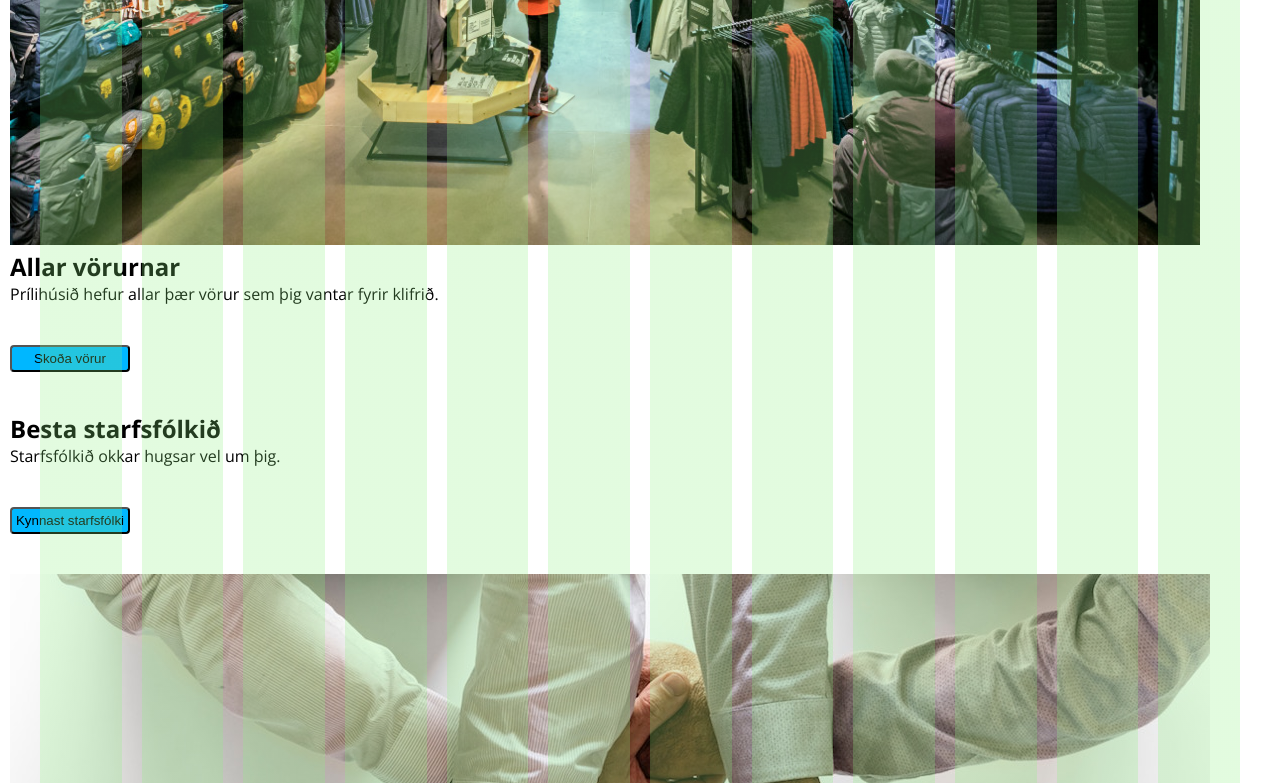
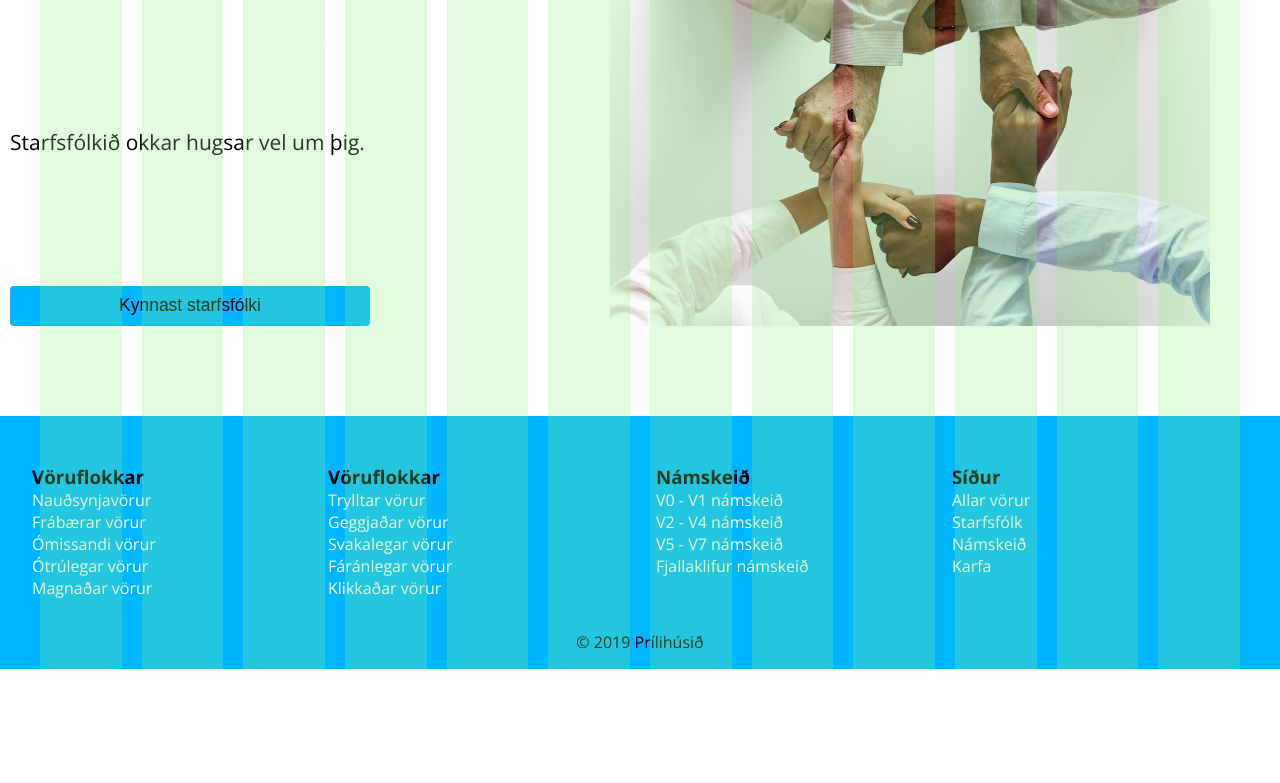
Before and after one commit to emj25/Hopverkefni1, a website: page index.html in a window 1280 px wide. Shown: the part 717-1500 px from the top of the page. After the commit the page ends 1386 px from the top, so only its background shows below. Drawn offline with nearby package versions, Linux system fonts and the light colour scheme; files that its build step writes are made by us from their sources.

Commit message:
Ýmsar lagfæringar

```diff
--- a/scss/_button.scss
+++ b/scss/_button.scss
@@ -1,13 +1,10 @@
 .button {
     background-color: $colblue;
     color: $colblack;
-    display: block;
-    margin-top: 3em;
-    margin-bottom: 3em;
     width: 9em;
-    height: 2em;
+    height: 3em;
     border-radius: 0.3em;
-    align-self: flex-start;
+    border-style: none;
 }
 
 .button:hover {
@@ -15,8 +12,13 @@
     color: $colwhite;
 }
 
+.button__link {
+    font-size: $fontsizeXL;
+}
+
 .button__link:hover {
-    color: $colwhite;
+    background-color: $colwhite;
+    color: $colred;
 }
 
 .button__link:link {
--- a/scss/_forsida.scss
+++ b/scss/_forsida.scss
@@ -4,7 +4,6 @@
     font-family: $ffmain;
     margin: 0 $spacingS;
     max-width: 75em;
-
 }
 
 .index__main__col{
@@ -19,25 +18,32 @@
     flex-wrap:wrap;
 }
 
-.index__main__text{
-    padding-bottom: $spacingS;
-    align-items: flex-start;
+.index__main__card {
+    display: flex;
+    flex-direction: column;
+    justify-content:space-between;
+    width: 100%;
+    height: auto;
+    padding-bottom: $spacingL;
 }
 
-.index__main__text h2{
+.index__card__header{
     line-height: 3em;
+    font-size: $fontsizeXXL;
 }
 
-.index__main__item {
-    display: flex;
-    justify-content: flex-start;
-    width: 100%;
-    height: auto;
-    padding-bottom: $spacingS;
+.index__card__text {
+    font-size: $fontsizeXL;
+    padding: $spacingL 0;
 }
 
 .index__main__img{
     width: 100%;
+}
+
+.button {
+    align-self: flex-start;
+    width: 60%;
 }
 
 @media(min-width: 700px){
@@ -45,18 +51,18 @@
         margin: $spacingS;
     }
 
-    .index__main__text {
+    .index__main__row {
+        padding-bottom: $spacingL;
+    }
+    .index__main__card {
         width: 50%;
         }
-
-    .index__main__item {
-        width: 50%;
-    }
 
     .img--first-flex-item {
         order: -1;
         padding-right: $spacingS;
     }
+
 }
 
 @media(min-width: 1000px){
--- a/scss/_staff.scss
+++ b/scss/_staff.scss
@@ -1,7 +1,5 @@
 
 .staff__img {
-    display: flex;
-    flex-wrap: wrap;
     position: relative;
     padding: 1em 0;
     width: auto;
@@ -11,8 +9,8 @@
     position: relative;
     display: flex;
     flex-wrap: wrap;
-    width: 100%;
     height: 32em;
+    width:auto;
 }
 
 .staff__img__item {
@@ -35,7 +33,7 @@
 .staff__img__front {
     position: absolute;
     padding-bottom: 2em;
-    max-width: 90%;
+    max-width: 100%;
     height: 100%;
     backface-visibility: hidden;
 }
@@ -47,7 +45,7 @@
     justify-content: center;
     align-items: center;
     position: absolute;
-    width: 90%;
+    width: 100%;
     background-color: $colwhite;
     height:100%;
     background: $colwhite;
@@ -56,11 +54,9 @@
 }
 
 .img__back__text {
-    padding: 1em;
-    align-self: center;
+    padding: 0 $spacingL;
+    align-content: center;
 }
-
-
 
 .staff__img__items:hover .staff__img__item {
     transition: rotateY(180deg);
@@ -68,9 +64,12 @@
 
 @media(min-width: 700px){
     .staff__img{
+        display:flex;
+        flex-wrap: wrap;
         margin-left: -10px;
         margin-right: -10px;
     }
+
     .staff__img__items{
         width: 50%;
         padding-left: 10px;
@@ -80,10 +79,11 @@
     .staff__img__front {
         padding-bottom: 2em;
     }
-
 }
 
 @media(min-width: 1000){
-
+    .staff__img {
+        height: 109em;
+    }
 
 }
```
